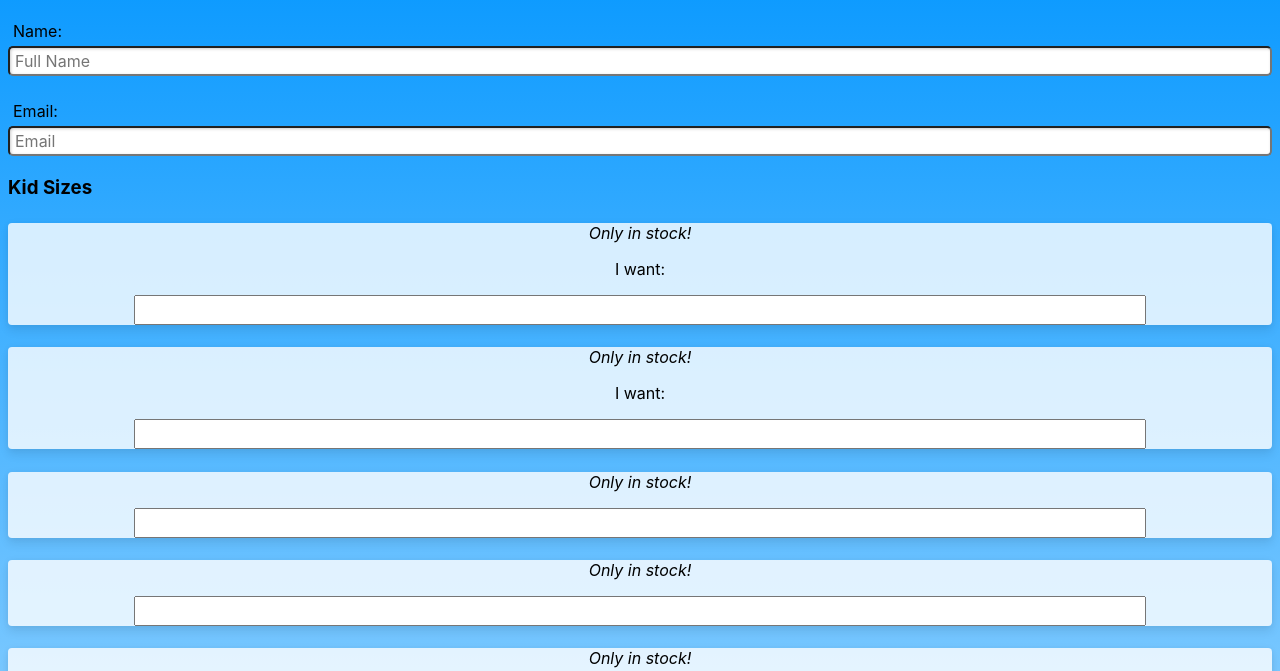
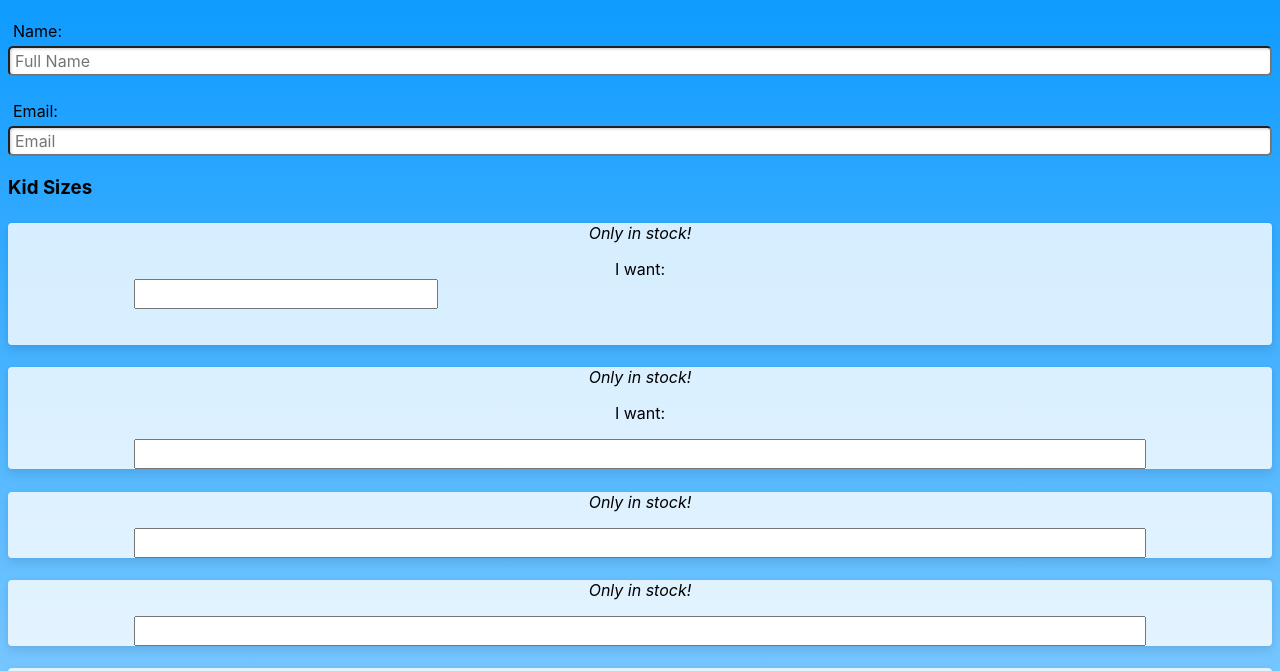
Before and after one commit to ChandlerdeSpirlet/ema-store, a website: page views/quantity_cart.html in a window 1280 px wide. Shown: the part 94-765 px from the top of the page. Drawn offline with nearby package versions, Linux system fonts and the light colour scheme; files that its build step writes are made by us from their sources.

Commit message:
Update quantity_cart.html

```diff
--- a/views/quantity_cart.html
+++ b/views/quantity_cart.html
@@ -104,7 +104,7 @@
             <div class="card">
                 <p style="font-size: 24px; text-align: center; ">{{ data[0].description }}</h5>
                 <p>Only {{ data[0].qty }} in stock!</p>
-                <p style="font-size: 16px; font-style: normal;">I want: </p><input type="number" id="{{ data[0].product_id }}" name="item_0" min="0" max="{{ data[0].qty }}">
+                <p style="font-size: 16px; font-style: normal;">I want: <input style="width: 30%;" type="number" id="{{ data[0].product_id }}" name="item_0" min="0" max="{{ data[0].qty }}"></p><br>
             </div>
             <div class="card">
                 <h5>{{ data[1].description }}</h5>
```
